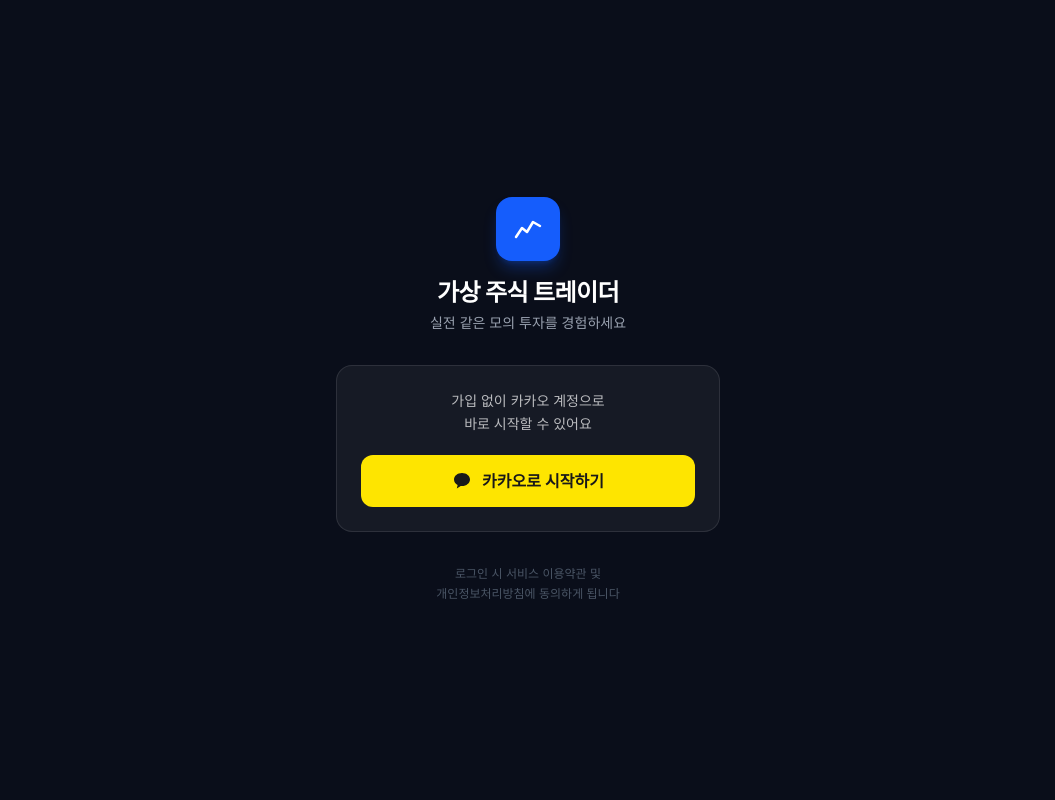
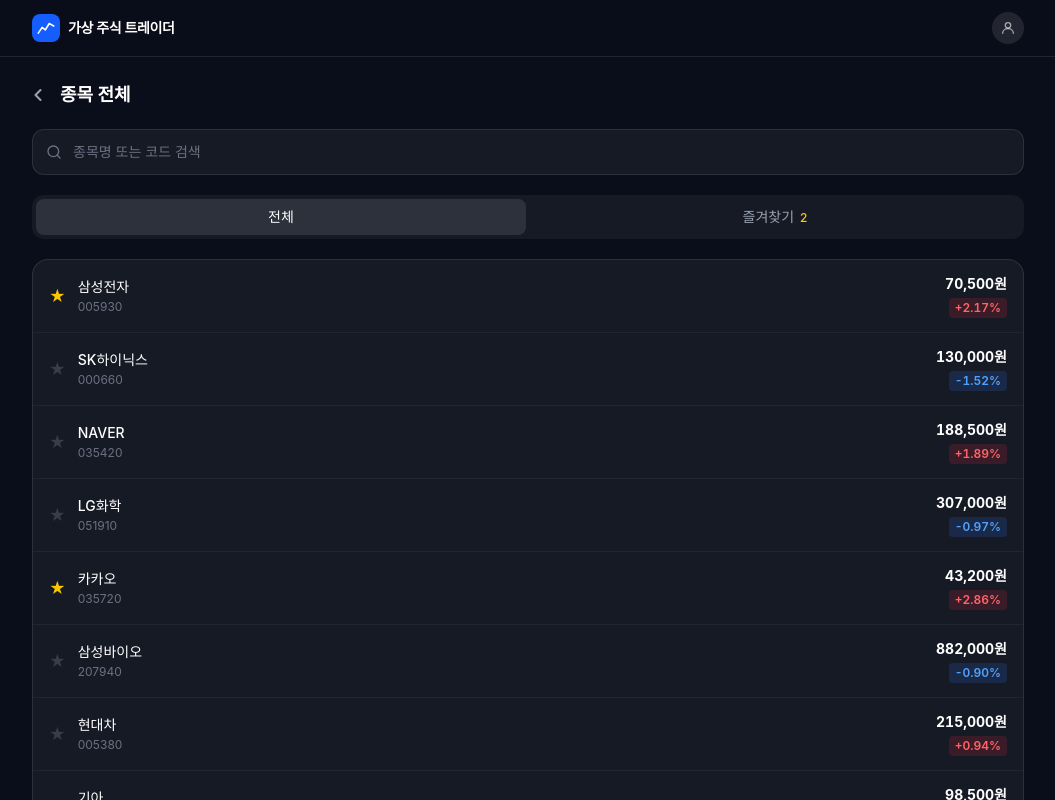
Before and after one commit to virtual-stock-trader/virtual-stock-trader-FE, a React (Vite) app: page /stocks in a window 1280 px wide. Before the commit this address led to /login. Shown: the top 800 px of the page, without its empty margins (112-1167 px from the left). Built offline with nearby package versions, Linux system fonts and the light colour scheme.

Commit message:
feat: 주식 목록 페이지 추가 및 대시보드에서 링크 연결

```diff
--- a/src/App.tsx
+++ b/src/App.tsx
@@ -2,6 +2,7 @@
 import LoginPage from './pages/LoginPage'
 import DashboardPage from './pages/DashboardPage'
 import StockDetailPage from './pages/StockDetailPage'
+import StockListPage from './pages/StockListPage'
 
 export default function App() {
   return (
@@ -10,6 +11,7 @@
         <Route path="/login" element={<LoginPage />} />
         <Route path="/dashboard" element={<DashboardPage />} />
         <Route path="/stock/:code" element={<StockDetailPage />} />
+        <Route path="/stocks" element={<StockListPage />} />
         <Route path="*" element={<Navigate to="/login" replace />} />
       </Routes>
     </BrowserRouter>
--- a/src/pages/DashboardPage.tsx
+++ b/src/pages/DashboardPage.tsx
@@ -390,6 +390,7 @@
             </h2>
             <button
               type='button'
+              onClick={() => navigate('/stocks')}
               className='text-gray-500 text-xs hover:text-gray-300 transition-colors cursor-pointer'
             >
               전체보기
--- /dev/null
+++ b/src/pages/StockListPage.tsx
@@ -0,0 +1,243 @@
+import { useState, useMemo } from 'react';
+import { useNavigate } from 'react-router-dom';
+import Navbar from '../components/ui/Navbar';
+
+type Stock = {
+  code: string;
+  name: string;
+  currentPrice: number;
+  changeRate: number;
+};
+
+type Tab = '전체' | '즐겨찾기';
+
+const ALL_STOCKS: Stock[] = [
+  { code: '005930', name: '삼성전자', currentPrice: 70500, changeRate: 2.17 },
+  { code: '000660', name: 'SK하이닉스', currentPrice: 130000, changeRate: -1.52 },
+  { code: '035420', name: 'NAVER', currentPrice: 188500, changeRate: 1.89 },
+  { code: '051910', name: 'LG화학', currentPrice: 307000, changeRate: -0.97 },
+  { code: '035720', name: '카카오', currentPrice: 43200, changeRate: 2.86 },
+  { code: '207940', name: '삼성바이오', currentPrice: 882000, changeRate: -0.9 },
+  { code: '005380', name: '현대차', currentPrice: 215000, changeRate: 0.94 },
+  { code: '000270', name: '기아', currentPrice: 98500, changeRate: 1.23 },
+  { code: '068270', name: '셀트리온', currentPrice: 175000, changeRate: -0.57 },
+  { code: '105560', name: 'KB금융', currentPrice: 87200, changeRate: 0.35 },
+  { code: '055550', name: '신한지주', currentPrice: 56800, changeRate: -0.18 },
+  { code: '003550', name: 'LG', currentPrice: 92000, changeRate: 1.10 },
+];
+
+const INITIAL_FAVORITES = new Set(['005930', '035720']);
+
+function fmtPrice(n: number) {
+  return n.toLocaleString('ko-KR');
+}
+
+function fmtRate(n: number) {
+  return (n > 0 ? '+' : '') + n.toFixed(2) + '%';
+}
+
+function rateBadgeColor(n: number) {
+  if (n > 0) return 'bg-red-500/15 text-red-400';
+  if (n < 0) return 'bg-blue-500/15 text-blue-400';
+  return 'bg-white/10 text-gray-400';
+}
+
+function BackIcon() {
+  return (
+    <svg
+      width="20"
+      height="20"
+      viewBox="0 0 24 24"
+      fill="none"
+      stroke="currentColor"
+      strokeWidth="2.5"
+      strokeLinecap="round"
+      strokeLinejoin="round"
+      aria-hidden="true"
+    >
+      <polyline points="15 18 9 12 15 6" />
+    </svg>
+  );
+}
+
+function SearchIcon() {
+  return (
+    <svg
+      width="16"
+      height="16"
+      viewBox="0 0 24 24"
+      fill="none"
+      stroke="currentColor"
+      strokeWidth="2"
+      strokeLinecap="round"
+      strokeLinejoin="round"
+      aria-hidden="true"
+    >
+      <circle cx="11" cy="11" r="8" />
+      <line x1="21" y1="21" x2="16.65" y2="16.65" />
+    </svg>
+  );
+}
+
+type StockRowProps = {
+  stock: Stock;
+  isFavorite: boolean;
+  onToggleFavorite: (code: string) => void;
+  onSelect: (code: string) => void;
+};
+
+function StockRow({ stock, isFavorite, onToggleFavorite, onSelect }: StockRowProps) {
+  return (
+    <div
+      className="flex items-center px-4 py-3.5 hover:bg-white/5 transition-colors cursor-pointer border-b border-white/5 last:border-b-0"
+      onClick={() => onSelect(stock.code)}
+    >
+      {/* 즐겨찾기 버튼 */}
+      <button
+        type="button"
+        onClick={(e) => { e.stopPropagation(); onToggleFavorite(stock.code); }}
+        aria-label={isFavorite ? '즐겨찾기 해제' : '즐겨찾기 추가'}
+        className={`mr-3 text-base leading-none transition-opacity cursor-pointer shrink-0 ${
+          isFavorite ? 'text-yellow-400 opacity-100' : 'text-gray-500 opacity-40 hover:opacity-70'
+        }`}
+      >
+        ★
+      </button>
+
+      {/* 종목명 / 코드 */}
+      <div className="flex-1 min-w-0">
+        <p className="text-white text-sm font-medium truncate">{stock.name}</p>
+        <p className="text-gray-500 text-xs mt-0.5">{stock.code}</p>
+      </div>
+
+      {/* 현재가 / 등락률 */}
+      <div className="text-right shrink-0">
+        <p className="text-white text-sm font-bold tabular-nums">
+          {fmtPrice(stock.currentPrice)}원
+        </p>
+        <span
+          className={`inline-block text-xs font-semibold px-1.5 py-0.5 rounded mt-0.5 tabular-nums ${rateBadgeColor(stock.changeRate)}`}
+        >
+          {fmtRate(stock.changeRate)}
+        </span>
+      </div>
+    </div>
+  );
+}
+
+export default function StockListPage() {
+  const navigate = useNavigate();
+  const [query, setQuery] = useState('');
+  const [tab, setTab] = useState<Tab>('전체');
+  const [favorites, setFavorites] = useState<Set<string>>(INITIAL_FAVORITES);
+
+  const toggleFavorite = (code: string) => {
+    setFavorites((prev) => {
+      const next = new Set(prev);
+      if (next.has(code)) next.delete(code);
+      else next.add(code);
+      return next;
+    });
+  };
+
+  const filtered = useMemo(() => {
+    const q = query.trim().toLowerCase();
+    return ALL_STOCKS.filter((s) => {
+      const matchesQuery =
+        !q || s.name.toLowerCase().includes(q) || s.code.includes(q);
+      const matchesTab = tab === '전체' || favorites.has(s.code);
+      return matchesQuery && matchesTab;
+    });
+  }, [query, tab, favorites]);
+
+  return (
+    <div className="min-h-screen bg-[#0a0e1a]">
+      <Navbar />
+      <main className="w-full max-w-5xl mx-auto px-4 py-6 flex flex-col gap-5">
+
+        {/* 헤더 */}
+        <div className="flex items-center gap-3">
+          <button
+            type="button"
+            onClick={() => navigate(-1)}
+            className="text-gray-400 hover:text-white transition-colors cursor-pointer -ml-1"
+            aria-label="뒤로가기"
+          >
+            <BackIcon />
+          </button>
+          <h1 className="text-white font-bold text-lg">종목 전체</h1>
+        </div>
+
+        {/* 검색창 */}
+        <div className="relative">
+          <span className="absolute left-3.5 top-1/2 -translate-y-1/2 text-gray-500 pointer-events-none">
+            <SearchIcon />
+          </span>
+          <input
+            type="search"
+            value={query}
+            onChange={(e) => setQuery(e.target.value)}
+            placeholder="종목명 또는 코드 검색"
+            className="w-full bg-white/5 border border-white/10 rounded-xl pl-10 pr-4 py-3 text-sm text-white placeholder-gray-500 outline-none focus:border-blue-500/60 transition-colors"
+          />
+        </div>
+
+        {/* 탭 */}
+        <div className="flex gap-1 bg-white/5 rounded-xl p-1">
+          {(['전체', '즐겨찾기'] as Tab[]).map((t) => (
+            <button
+              key={t}
+              type="button"
+              onClick={() => setTab(t)}
+              className={`flex-1 py-2 rounded-lg text-sm font-medium transition-colors cursor-pointer ${
+                tab === t
+                  ? 'bg-white/10 text-white'
+                  : 'text-gray-400 hover:text-gray-200'
+              }`}
+            >
+              {t}
+              {t === '즐겨찾기' && favorites.size > 0 && (
+                <span className="ml-1.5 text-xs text-yellow-400">{favorites.size}</span>
+              )}
+            </button>
+          ))}
+        </div>
+
+        {/* 종목 목록 */}
+        <div className="bg-white/5 border border-white/10 rounded-2xl overflow-hidden">
+          {filtered.length > 0 ? (
+            filtered.map((stock) => (
+              <StockRow
+                key={stock.code}
+                stock={stock}
+                isFavorite={favorites.has(stock.code)}
+                onToggleFavorite={toggleFavorite}
+                onSelect={(code) => navigate(`/stock/${code}`)}
+              />
+            ))
+          ) : (
+            /* 빈 상태 */
+            <div className="flex flex-col items-center justify-center py-16 gap-2">
+              <p className="text-gray-500 text-sm">
+                {tab === '즐겨찾기'
+                  ? '즐겨찾기한 종목이 없습니다'
+                  : '검색 결과가 없습니다'}
+              </p>
+              {tab === '즐겨찾기' && (
+                <p className="text-gray-600 text-xs">★ 버튼으로 즐겨찾기를 추가하세요</p>
+              )}
+            </div>
+          )}
+        </div>
+
+        {/* 검색 결과 카운트 */}
+        {filtered.length > 0 && (
+          <p className="text-gray-600 text-xs text-center">
+            {filtered.length}개 종목
+          </p>
+        )}
+
+      </main>
+    </div>
+  );
+}
```
